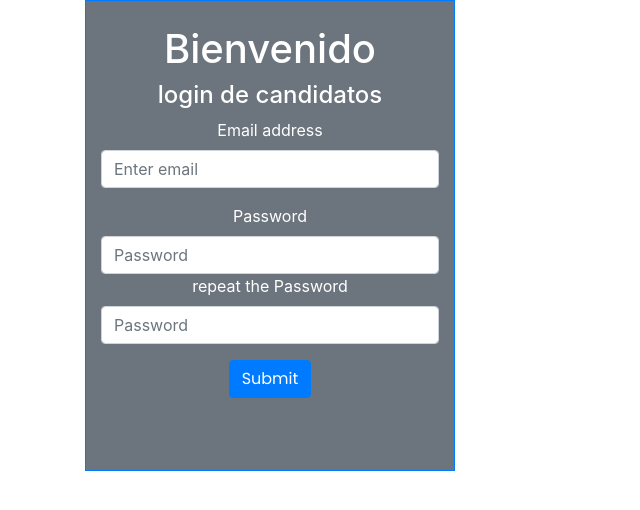
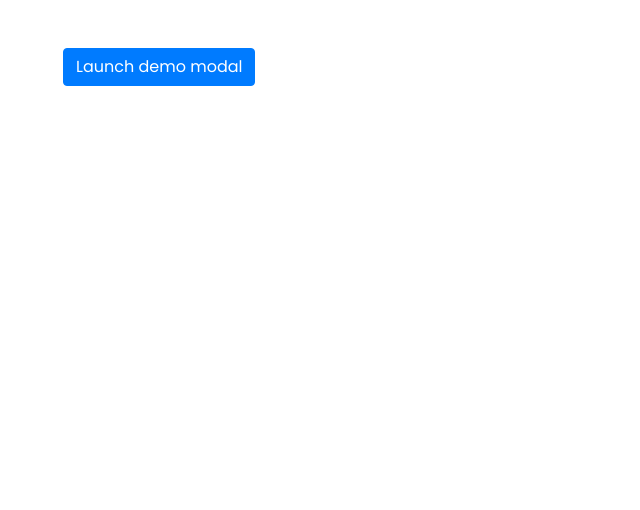
Before and after one commit to gcpadilla/rc-fullstack-8d-final-jobs, a React (Create React App) app in the folder frontend/: page /login_employe in a window 1280 px wide. Shown: the top 510 px of the page, without its empty margins (0-640 px from the left). Built offline with nearby package versions, Linux system fonts and the light colour scheme.

Commit message:
se completo el control del registro de usuarios ademas de la redireccion  home

```diff
--- a/frontend/package.json
+++ b/frontend/package.json
@@ -9,13 +9,16 @@
     "axios": "^0.19.2",
     "bootstrap": "^4.5.0",
     "jquery": "^3.5.1",
+    "mdbreact": "^4.27.0",
     "moment": "^2.26.0",
     "popper": "^1.0.1",
     "popper.js": "^1.16.1",
     "react": "^16.13.1",
+    "react-bootstrap": "^1.0.1",
     "react-dom": "^16.13.1",
     "react-router-dom": "^5.2.0",
-    "react-scripts": "3.4.1"
+    "react-scripts": "3.4.1",
+    "sweetalert2": "^9.15.1"
   },
   "scripts": {
     "start": "react-scripts start",
--- a/frontend/src/pages/login_employe.jsx
+++ b/frontend/src/pages/login_employe.jsx
@@ -1,47 +1,32 @@
-import React from "react";
+import React, { useState } from "react";
+import { Button, Modal} from "react-bootstrap"
 
-const login_employe = () => {
+
+function Ejercicio4() {
+  const [photo, setPhoto] = useState(false);
+  const handleClose = () => setPhoto(false);
+  const handleShow = () => setPhoto(true);
+
   return (
-    <div className="container">
-      <div className="col-4 text-center pb-5 border border-primary bg-secondary text-white form-group mb-3">
-        <h1 className="mt-4">Bienvenido</h1>
-        <h4 className="mb-2">login de candidatos</h4>
-        <div className="mb-4">
-          <form>
-            <div class="form-group">
-              <label for="exampleInputEmail1">Email address</label>
-              <input
-                type="email"
-                class="form-control"
-                id="exampleInputEmail1"
-                aria-describedby="emailHelp"
-                placeholder="Enter email"
-              />
-            </div>
-            <div class="form-group">
-              <label for="exampleInputPassword1">Password</label>
-              <input
-                type="password"
-                class="form-control"
-                id="exampleInputPassword1"
-                placeholder="Password"
-              />
-              <label for="exampleInputPassword1">repeat the Password</label>
-              <input
-                type="password"
-                class="form-control"
-                id="exampleInputPassword1"
-                placeholder="Password"
-              />
-            </div>
-            <button type="submit" class="btn btn-primary">
-              Submit
-            </button>
-          </form>
-        </div>
-      </div>
+    <div className="container m-5">
+      <Button variant="primary" onClick={handleShow}>
+        Launch demo modal
+      </Button>
+      <Modal show={photo} onHide={handleClose}>
+        <Modal.Header closeButton>
+          <Modal.Title>Modal heading</Modal.Title>
+        </Modal.Header>
+        <Modal.Body>Woohoo, you're reading this text in a modal!</Modal.Body>
+        <Modal.Footer>
+          <Button variant="secondary" onClick={handleClose}>
+            Close
+          </Button>
+          <Button variant="primary" onClick={handleClose}>
+            Save Changes
+          </Button>
+        </Modal.Footer>
+      </Modal>
     </div>
   );
-};
-
-export default login_employe;
+}
+export default Ejercicio4;
--- a/frontend/src/pages/register_employe.jsx
+++ b/frontend/src/pages/register_employe.jsx
@@ -1,33 +1,48 @@
 import React from "react";
 import moment from "moment";
 import axios from "axios";
-import Header from '../components/Header'
-import Footer from '../components/Footer'
-import "../App.css"
+import Header from "../components/Header";
+import Footer from "../components/Footer";
+import "../App.css";
+import Swal from "sweetalert2";
+import { Redirect } from 'react-router-dom';
+import { useState } from "react";
 
-import { useState } from "react";
 
 const Register = () => {
   const [UserSelec, setUserSelec] = useState({});
+  const [redirec, setredirec] = useState(false)
 
   const onsubmit = async (e) => {
     e.preventDefault();
-    console.log(UserSelec);
-    console.log(UserSelec.age);
     const anio = edad(UserSelec.age);
-    console.log(anio);
     UserSelec.age = anio;
-
-    console.log(UserSelec);
-
-
+    if (UserSelec.password === UserSelec.password2) {
+      try {
         await axios.post(
           "http://localhost:3001/api/v1/users/candidates",
           UserSelec
+          );
+          setTimeout(() => {
+            setredirec(true)
+          }, 1000);
 
+        Swal.fire("genial", "se registro sactifactoriamente!", "success");
+      } catch (err) {
+        if (err.response.data.message === undefined) {
+          Swal.fire(
+            `Error de ${err.response.data.errors[0].param}`,
+            err.response.data.errors[0].msg,
+            "error"
           );
+        } else {
+          Swal.fire("Oops..", err.response.data.message, "error");
+        }
+      }
+    } else if (UserSelec.password !== UserSelec.password2) {
+      Swal.fire("Error de Password", "las contraseñas no son iguales", "error");
+    }
   };
-
   const edad = (a) => {
     const nacimiento = moment(a);
     const hoy = moment();
@@ -39,12 +54,17 @@ const Register = () => {
   const onInputChange = (e) => {
     setUserSelec({
       ...UserSelec,
-      [e.target.name]: e.target.value, publicationdate: new Date().toLocaleString(),
+      [e.target.name]: e.target.value,
+      publicationdate: new Date().toLocaleString(),
     });
   };
 
+
   return (
     <div>
+      {console.log(redirec)
+      }
+     { redirec && <Redirect to='/'  />}
       <Header />
       <div className="container">
         <div className="text-center pb-5 form-group mb-3">
@@ -53,13 +73,13 @@ const Register = () => {
           <div className="mb-4">
             <form onSubmit={onsubmit}>
               <div className="row">
-                <div className="col-6">
+                <div className="col-md-6">
                   <div className="form-group">
-                    <label form="Name">Ingrese su nombre/s</label>
+                    <label htmlFor="Name">Ingrese su nombre/s</label>
                     <input
                       type="text"
                       required
-                      className="form-control"
+                      className="form-control "
                       name="firstname"
                       placeholder="Name"
                       onChange={onInputChange}
@@ -67,7 +87,7 @@ const Register = () => {
                   </div>
 
                   <div className="form-group">
-                    <label form="username">Ingrese un username</label>
+                    <label htmlFor="username">Ingrese un username</label>
                     <input
                       type="text"
                       required
@@ -78,9 +98,8 @@ const Register = () => {
                     />
                   </div>
 
-
                   <div className="form-group">
-                    <label form="Age">Ingrese su fecha de nacimiento</label>
+                    <label htmlFor="Age">Ingrese su fecha de nacimiento</label>
                     <input
                       type="date"
                       required
@@ -92,7 +111,7 @@ const Register = () => {
                   </div>
 
                   <div className="form-group">
-                    <label form="profession">Ingrese su profesión</label>
+                    <label htmlFor="profession">Ingrese su profesión</label>
                     <input
                       type="text"
                       required
@@ -104,7 +123,7 @@ const Register = () => {
                   </div>
 
                   <div className="form-group">
-                    <label form="dni">ingrese su dni</label>
+                    <label htmlFor="dni">ingrese su dni</label>
                     <input
                       type="number"
                       required
@@ -116,10 +135,9 @@ const Register = () => {
                   </div>
                 </div>
 
-                <div className="col-6">
-
+                <div className="col-md-6">
                   <div className="form-group">
-                    <label form="lastname">ingrese su apellido</label>
+                    <label htmlFor="lastname">ingrese su apellido</label>
                     <input
                       type="text"
                       required
@@ -131,7 +149,7 @@ const Register = () => {
                   </div>
 
                   <div className="form-group">
-                    <label form="exampleInputEmail1">Email address</label>
+                    <label htmlFor="exampleInputEmail1">Email address</label>
                     <input
                       type="email"
                       required
@@ -144,34 +162,42 @@ const Register = () => {
                   </div>
 
                   <div className="form-group">
-                    <label form="exampleInputPassword1">Password</label>
+                    {" "}
+                    <label htmlFor="inputPassword5">Password</label>
                     <input
                       type="password"
                       required
+                      placeholder="Password"
+                      id="inputPassword5"
+                      name="password"
                       className="form-control"
-                      name="password"
-                      placeholder="Password"
+                      aria-describedby="passwordHelpBlock"
                       onChange={onInputChange}
                     />
+                    <small id="passwordHelpBlock" className="form-text text-muted">
+                      la password debe tener entre 8 y 20 caracteres, contener
+                      letras y numeros, tiene que contener por lo menos una
+                      mayuscula y una minuscula.
+                    </small>
                   </div>
 
+
                   <div className="form-group">
-                    <label form="exampleInputPassword1">
+                    <label htmlFor="exampleInputPassword1">
                       Repita la Password
                     </label>
                     <input
                       type="password"
                       required
                       className="form-control"
-                      name="public"
+                      name="password2"
                       placeholder="Password"
-                      // onChange={onInputChange}
+                      onChange={onInputChange}
                     />
                   </div>
-
                 </div>
               </div>
-              <button type="submit" className="btn btn-primary ">
+              <button type="submit" className="btn btn-success rounded-pill">
                 Guardar
               </button>
             </form>
```
Also changed, not shown: frontend/src/components/Login.jsx (added, +26 -0 lines), 1 other file (tests, documents, lock files or other folders). Lines whose indentation alone changed are shown as unchanged.
